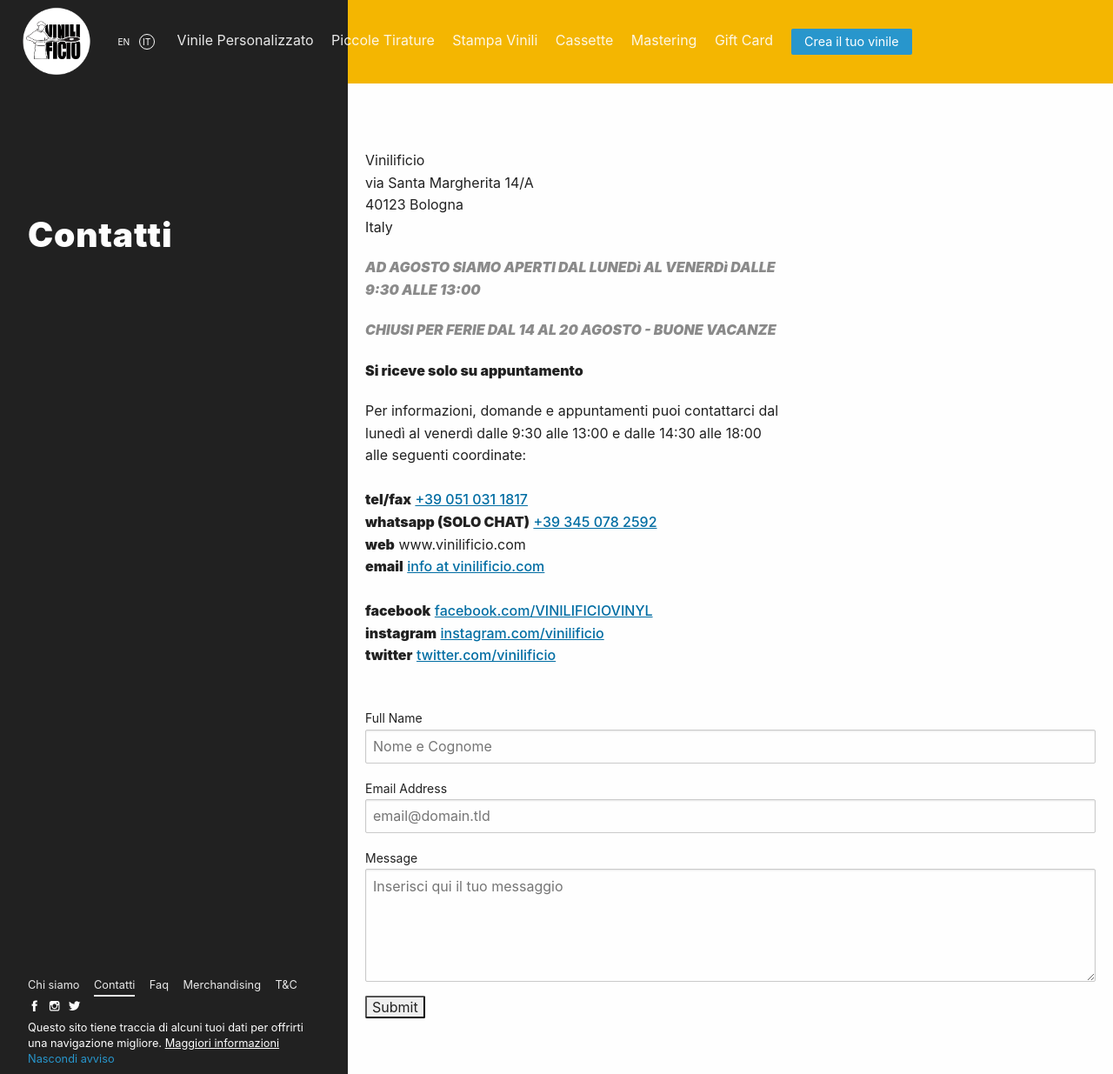
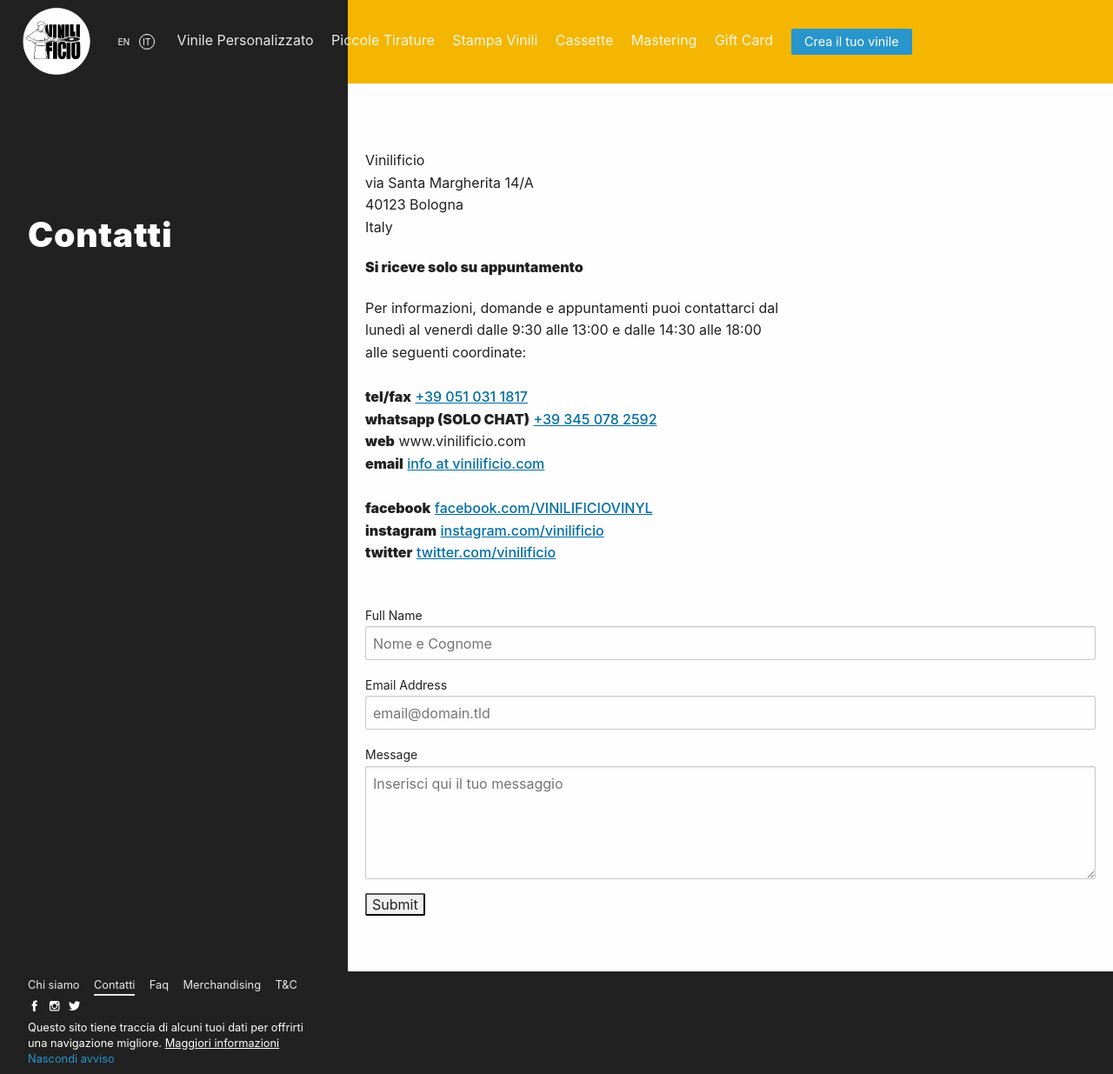
Before and after one commit to Vinilificio/vinilificio.com, a Jekyll site: the page built from _pages/contatti.md, in a window 1280 px wide and 1235 px high. Shown: the whole window at 87% size. Built offline with Jekyll 4.4.1, drawn with Linux system fonts in a browser that asks for light colours; nearby versions of some CDN libraries; comment, search, counter and statistics services are not loaded.

Commit message:
Update contatti.md

```diff
--- a/_pages/contatti.md
+++ b/_pages/contatti.md
@@ -10,9 +10,6 @@
 40123 Bologna<br>
 Italy
 
-***AD AGOSTO SIAMO APERTI DAL LUNEDì AL VENERDì DALLE 9:30 ALLE 13:00***
-
-***CHIUSI PER FERIE DAL 14 AL 20 AGOSTO - BUONE VACANZE***
 
 __Si riceve solo su appuntamento__
 
```
